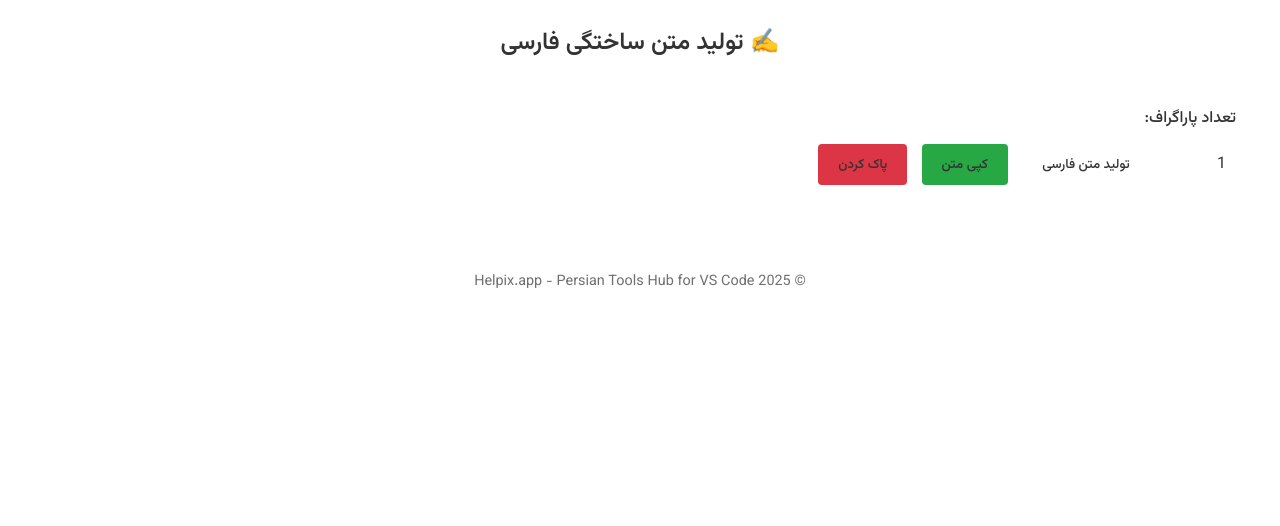
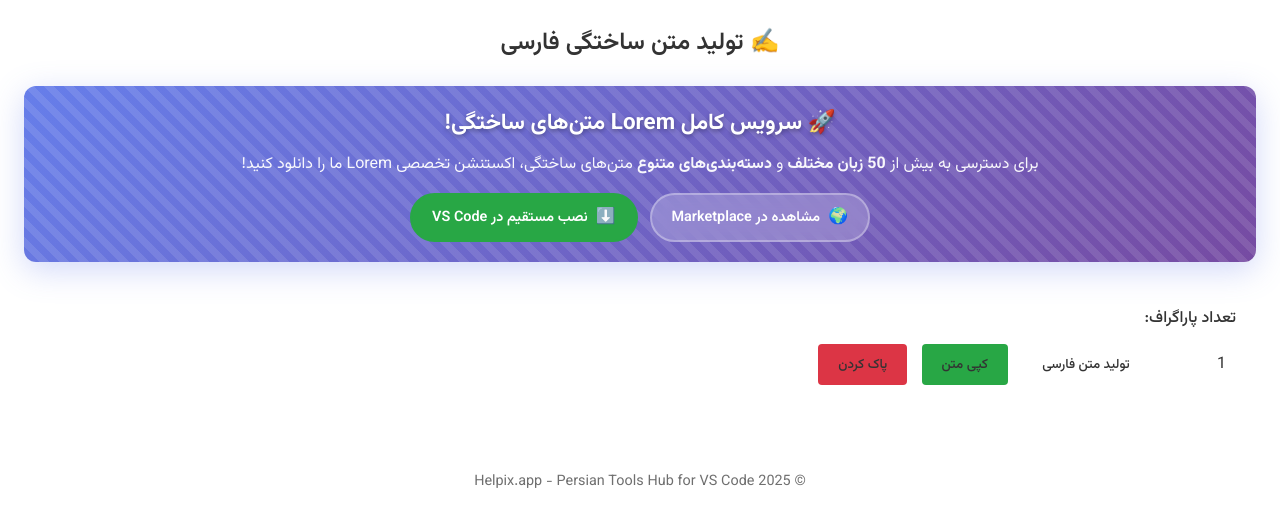
Before and after one commit to shahkochaki/VSCode-Persian-Copilot, a website: page src/webviews/lorem.html in a window 1280 px wide. Drawn offline with Linux system fonts and the light colour scheme.

Commit message:
Bump version to 1.11.1 and add release notes for UI/UX enhancements, new features, and technical improvements in the Premium Lorem extension.

```diff
--- a/package.json
+++ b/package.json
@@ -2,7 +2,7 @@
   "name": "vscode-persian-copilot",
   "displayName": "VSCode Persian Copilot — RTL & Persian Tools Hub",
   "description": "Professional RTL support and a complete Persian Tools Hub for VS Code: TODO manager, calendar, number tools, Arabic-to-Persian, lorem, money/number-to-words, IP lookup, JSON parser, cheat sheets, and more. Modern Farsi experience for Copilot Chat, markdown, and beyond.",
-  "version": "1.11.0",
+  "version": "1.11.1",
   "publisher": "shahkochaki",
   "repository": {
     "type": "git",
--- a/src/webviews/lorem.html
+++ b/src/webviews/lorem.html
@@ -1,10 +1,13 @@
 <!DOCTYPE html>
 <html lang="fa">
   <head>
-    <meta charset="UTF-8">
+    <meta charset="UTF-8" />
     <title>متن ساختگی فارسی</title>
-    <link rel="icon" type="image/x-icon" href="../favicon.ico">
-    <link href="https://fonts.googleapis.com/css2?family=Vazirmatn:wght@300;400;500;600;700&display=swap" rel="stylesheet">
+    <link rel="icon" type="image/x-icon" href="../favicon.ico" />
+    <link
+      href="https://fonts.googleapis.com/css2?family=Vazirmatn:wght@300;400;500;600;700&display=swap"
+      rel="stylesheet"
+    />
     <style>
       :root {
         --vscode-foreground: var(--vscode-editor-foreground, #333);
@@ -23,7 +26,7 @@
       }
 
       body {
-            font-family: 'Vazirmatn', 'Segoe UI', Tahoma, Arial, sans-serif;
+        font-family: "Vazirmatn", "Segoe UI", Tahoma, Arial, sans-serif;
         padding: 24px;
         background: var(--vscode-background);
         color: var(--vscode-foreground);
@@ -52,10 +55,11 @@
         color: var(--vscode-foreground);
       }
 
-        input, select {
+      input,
+      select {
         padding: 10px;
         font-size: 16px;
-            font-family: 'Vazirmatn', sans-serif;
+        font-family: "Vazirmatn", sans-serif;
         background: var(--vscode-input-background);
         color: var(--vscode-foreground);
         border: 1px solid var(--vscode-input-border);
@@ -63,7 +67,8 @@
         margin-left: 10px;
       }
 
-        input:focus, select:focus {
+      input:focus,
+      select:focus {
         outline: none;
         border-color: var(--vscode-button-background);
         box-shadow: 0 0 0 2px rgba(0, 122, 204, 0.2);
@@ -77,7 +82,7 @@
         border: none;
         border-radius: 4px;
         cursor: pointer;
-            font-family: 'Vazirmatn', sans-serif;
+        font-family: "Vazirmatn", sans-serif;
         font-weight: 500;
         transition: all 0.2s ease;
       }
@@ -99,7 +104,7 @@
         direction: rtl;
         text-align: right;
         padding: 15px;
-            font-family: 'Vazirmatn', sans-serif;
+        font-family: "Vazirmatn", sans-serif;
         background: var(--vscode-input-background);
         color: var(--vscode-foreground);
         border: 1px solid var(--vscode-input-border);
@@ -127,17 +132,176 @@
         color: var(--vscode-button-background);
         opacity: 0.9;
       }
+
+      /* Premium Banner Styles */
+      .premium-banner {
+        background: linear-gradient(135deg, #667eea 0%, #764ba2 100%);
+        border-radius: 12px;
+        padding: 20px;
+        margin-bottom: 24px;
+        color: white;
+        text-align: center;
+        box-shadow: 0 8px 32px rgba(102, 126, 234, 0.3);
+        position: relative;
+        overflow: hidden;
+      }
+
+      .premium-banner::before {
+        content: "";
+        position: absolute;
+        top: 0;
+        left: 0;
+        right: 0;
+        bottom: 0;
+        background: linear-gradient(
+          45deg,
+          rgba(255, 255, 255, 0.1) 25%,
+          transparent 25%,
+          transparent 50%,
+          rgba(255, 255, 255, 0.1) 50%,
+          rgba(255, 255, 255, 0.1) 75%,
+          transparent 75%,
+          transparent
+        );
+        background-size: 20px 20px;
+        animation: move 2s linear infinite;
+      }
+
+      @keyframes move {
+        0% {
+          background-position: 0 0;
+        }
+        100% {
+          background-position: 40px 40px;
+        }
+      }
+
+      .premium-banner h3 {
+        margin: 0 0 12px 0;
+        font-size: 1.4em;
+        font-weight: 700;
+        text-shadow: 0 2px 4px rgba(0, 0, 0, 0.3);
+        position: relative;
+        z-index: 1;
+      }
+
+      .premium-banner p {
+        margin: 0 0 16px 0;
+        font-size: 1em;
+        opacity: 0.95;
+        line-height: 1.5;
+        position: relative;
+        z-index: 1;
+      }
+
+      .premium-banner-buttons {
+        display: flex;
+        gap: 12px;
+        justify-content: center;
+        align-items: center;
+        flex-wrap: wrap;
+        position: relative;
+        z-index: 1;
+      }
+
+      .premium-btn {
+        background: rgba(255, 255, 255, 0.2);
+        color: white;
+        border: 2px solid rgba(255, 255, 255, 0.3);
+        padding: 10px 20px;
+        border-radius: 25px;
+        text-decoration: none;
+        font-weight: 600;
+        font-size: 0.9em;
+        transition: all 0.3s ease;
+        backdrop-filter: blur(10px);
+        display: inline-flex;
+        align-items: center;
+        gap: 8px;
+      }
+
+      .premium-btn:hover {
+        background: rgba(255, 255, 255, 0.3);
+        border-color: rgba(255, 255, 255, 0.5);
+        transform: translateY(-2px);
+        box-shadow: 0 4px 16px rgba(0, 0, 0, 0.2);
+      }
+
+      .premium-btn.primary {
+        background: #28a745;
+        border-color: #28a745;
+      }
+
+      .premium-btn.primary:hover {
+        background: #218838;
+        border-color: #218838;
+      }
+
+      .premium-icon {
+        font-size: 1.1em;
+      }
+
+      /* Responsive Design */
+      @media (max-width: 768px) {
+        .premium-banner-buttons {
+          flex-direction: column;
+        }
+
+        .premium-btn {
+          width: 100%;
+          text-align: center;
+          justify-content: center;
+        }
+
+        .premium-banner h3 {
+          font-size: 1.2em;
+        }
+
+        .premium-banner p {
+          font-size: 0.9em;
+        }
+      }
     </style>
   </head>
   <body>
     <h2>✍️ تولید متن ساختگی فارسی</h2>
 
+    <!-- Premium Lorem Extension Banner -->
+    <div class="premium-banner">
+      <h3>🚀 سرویس کامل Lorem متن‌های ساختگی!</h3>
+      <p>
+        برای دسترسی به بیش از <strong>50 زبان مختلف</strong> و
+        <strong>دسته‌بندی‌های متنوع</strong> متن‌های ساختگی، اکستنشن تخصصی Lorem
+        ما را دانلود کنید!
+      </p>
+      <div class="premium-banner-buttons">
+        <a
+          href="https://marketplace.visualstudio.com/items?itemName=shahkochaki.multi-language-lorem-with-categories"
+          class="premium-btn"
+          onclick="openExternal('https://marketplace.visualstudio.com/items?itemName=shahkochaki.multi-language-lorem-with-categories')"
+        >
+          <span class="premium-icon">🌍</span>
+          مشاهده در Marketplace
+        </a>
+        <a
+          href="vscode:extension/shahkochaki.multi-language-lorem-with-categories"
+          class="premium-btn primary"
+          onclick="openExternal('vscode:extension/shahkochaki.multi-language-lorem-with-categories')"
+        >
+          <span class="premium-icon">⬇️</span>
+          نصب مستقیم در VS Code
+        </a>
+      </div>
+    </div>
+
     <div class="row">
       <label>تعداد پاراگراف:</label>
-        <input type="number" id="count" value="1" min="1" max="10">
+      <input type="number" id="count" value="1" min="1" max="10" />
       <button onclick="generate()">تولید متن فارسی</button>
-        <button onclick="copyText()" style="background:#28a745;">کپی متن</button>
-        <button onclick="clearText()" style="background:#dc3545;">پاک کردن</button>
+      <button onclick="copyText()" style="background: #28a745">کپی متن</button>
+      <button onclick="clearText()" style="background: #dc3545">
+        پاک کردن
+      </button>
     </div>
 
     <div class="result" id="result"></div>
@@ -153,11 +317,11 @@
         "تا از نظر گرافیکی نشانگر چگونگی نوع و اندازه فونت و ظاهر متن باشد. معمولا طراحان گرافیک برای صفحه‌آرایی، نخست از متن‌های آزمایشی و بی‌معنی استفاده می‌کنند.",
         "تا صفحه طراحی یا صفحه بندی شده را به مشتری نشان دهند. این متن‌های آزمایشی بعدا با متن‌های واقعی جایگزین می‌شوند.",
         "لورم ایپسوم از یک تکه کلاسیک ادبیات لاتین در سال ۴۵ قبل از میلاد گرفته شده است.",
-            "ریچارد مک کلینتاک، یک استاد ادبیات لاتین در کالج هامپدن-سیدنی در ویرجینیا، یکی از ابهام‌آمیزترین کلمات لاتین را از یک تکه لورم ایپسوم بررسی کرد."
+        "ریچارد مک کلینتاک، یک استاد ادبیات لاتین در کالج هامپدن-سیدنی در ویرجینیا، یکی از ابهام‌آمیزترین کلمات لاتین را از یک تکه لورم ایپسوم بررسی کرد.",
       ];
 
       function generate() {
-            const count = parseInt(document.getElementById('count').value) || 1;
+        const count = parseInt(document.getElementById("count").value) || 1;
         let result = [];
 
         for (let i = 0; i < count; i++) {
@@ -170,32 +334,68 @@
             paragraph.push(persianLorem[randomIndex]);
           }
 
-                result.push(paragraph.join(' '));
+          result.push(paragraph.join(" "));
         }
 
-            const finalText = result.join('\n\n');
-            document.getElementById('result').innerHTML = `<div style="margin-top:10px;"><textarea readonly style="width:100%;height:200px;direction:rtl;text-align:right;padding:10px;">${finalText}</textarea></div>`;
+        const finalText = result.join("\n\n");
+        document.getElementById(
+          "result"
+        ).innerHTML = `<div style="margin-top:10px;"><textarea readonly style="width:100%;height:200px;direction:rtl;text-align:right;padding:10px;">${finalText}</textarea></div>`;
       }
 
       function copyText() {
-            const textarea = document.querySelector('#result textarea');
+        const textarea = document.querySelector("#result textarea");
         if (textarea) {
           textarea.select();
           navigator.clipboard.writeText(textarea.value).then(() => {
-                    alert('Text copied to clipboard!');
+            alert("Text copied to clipboard!");
           });
         }
       }
 
       function clearText() {
-            document.getElementById('result').innerHTML = '';
-            document.getElementById('count').value = '1';
+        document.getElementById("result").innerHTML = "";
+        document.getElementById("count").value = "1";
+      }
+
+      function openExternal(url) {
+        // Try to use VS Code API first
+        if (typeof acquireVsCodeApi !== "undefined") {
+          const vscode = acquireVsCodeApi();
+          vscode.postMessage({
+            command: "openExternal",
+            url: url,
+          });
+        } else {
+          // Fallback to window.open
+          window.open(url, "_blank");
+        }
+        return false;
       }
     </script>
 
     <!-- Copyright Footer -->
-    <div style="text-align: center; margin-top: 40px; padding-top: 20px; border-top: 1px solid var(--vscode-input-border); color: var(--vscode-foreground); opacity: 0.7; font-size: 0.9em;">
-        <p>© 2025 <a href="https://helpix.app" target="_blank" style="color: var(--vscode-button-background); text-decoration: none;">Helpix.app</a> - Persian Tools Hub for VS Code</p>
+    <div
+      style="
+        text-align: center;
+        margin-top: 40px;
+        padding-top: 20px;
+        border-top: 1px solid var(--vscode-input-border);
+        color: var(--vscode-foreground);
+        opacity: 0.7;
+        font-size: 0.9em;
+      "
+    >
+      <p>
+        © 2025
+        <a
+          href="https://helpix.app"
+          target="_blank"
+          style="color: var(--vscode-button-background); text-decoration: none"
+          >Helpix.app</a
+        >
+        - Persian Tools Hub for VS Code
+      </p>
     </div>
   </body>
 </html>
```
Also changed, not shown: v1.11.1-release-notes.md (added, +40 -0 lines). Lines whose indentation alone changed are shown as unchanged.
